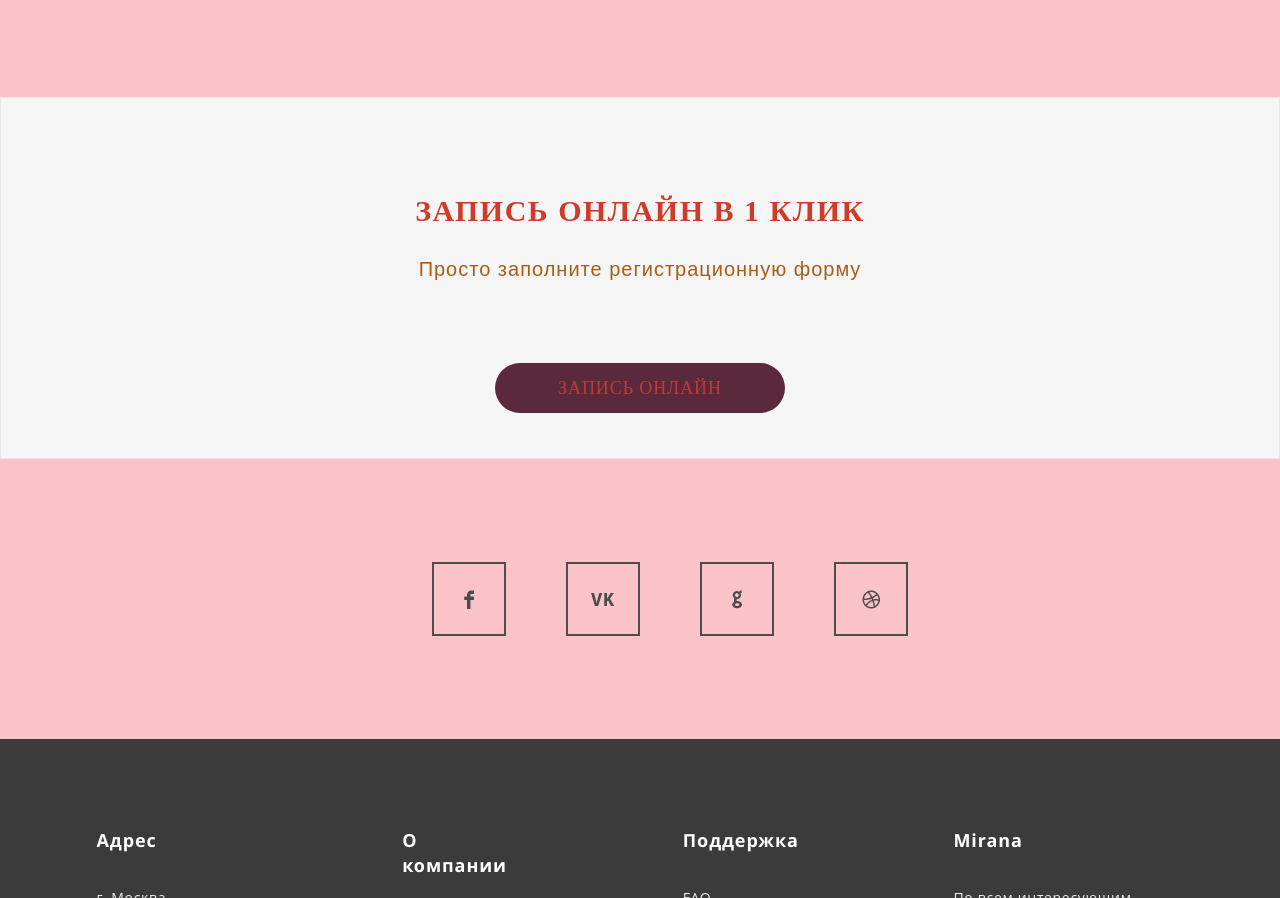
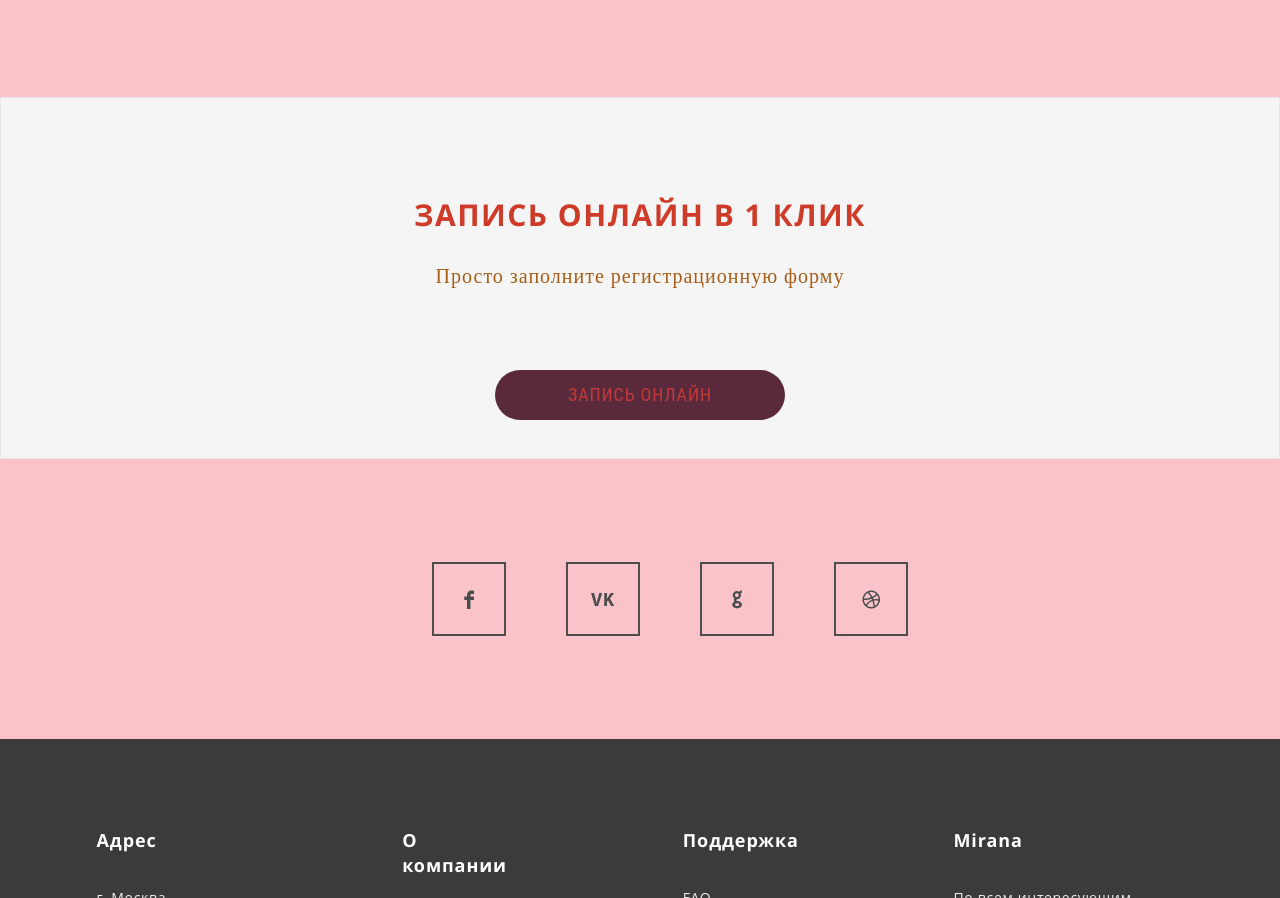
Before and after one commit to Akcelen/Mirana, a plain HTML site: page index.html in a window 1280 px wide. Shown: the part 2444-3342 px from the top of the page. Drawn offline with Linux system fonts and the light colour scheme.

Commit message:
шрифт
шрифт...

```diff
--- a/style/style.css
+++ b/style/style.css
@@ -239,7 +239,7 @@ nav ul li {
 	margin: 0;
 	padding-top: 96px;
 	color: #ce3b28;
-	font-family: 'Roboto Slab', serif;
+	font-family: "Segoe UI";
 	font-size: 30px;
 	font-weight: 600;
 	text-transform: uppercase;
@@ -250,7 +250,7 @@ nav ul li {
 	padding-top: 29px;
 	padding-bottom: 49px;
 	color: #a75d16;
-	font-family: 'Exo 2', sans-serif;
+	font-family: "Segoe Print";
 	font-size: 20px;
 	font-weight: 400;
 	line-height: 25px;
@@ -259,7 +259,7 @@ nav ul li {
 .subscript .btn p{
 	line-height: 50px;
 	color: #c13a3a;
-	font-family: 'Roboto Slab', serif;
+	font-family: 'Roboto Condensed', sans-serif;
 	font-size: 18px;
 	font-weight: 400;
 	text-transform: uppercase;
```
